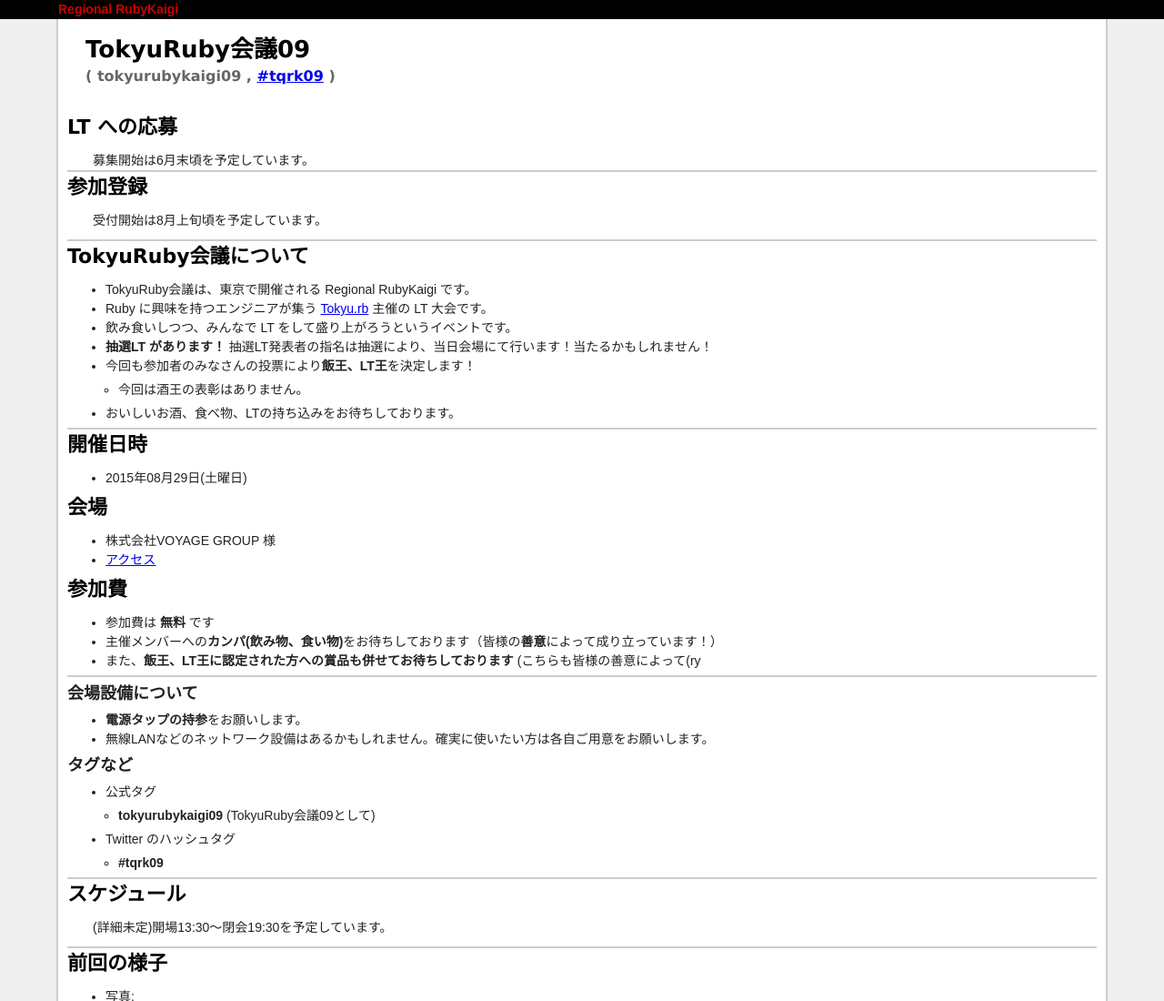
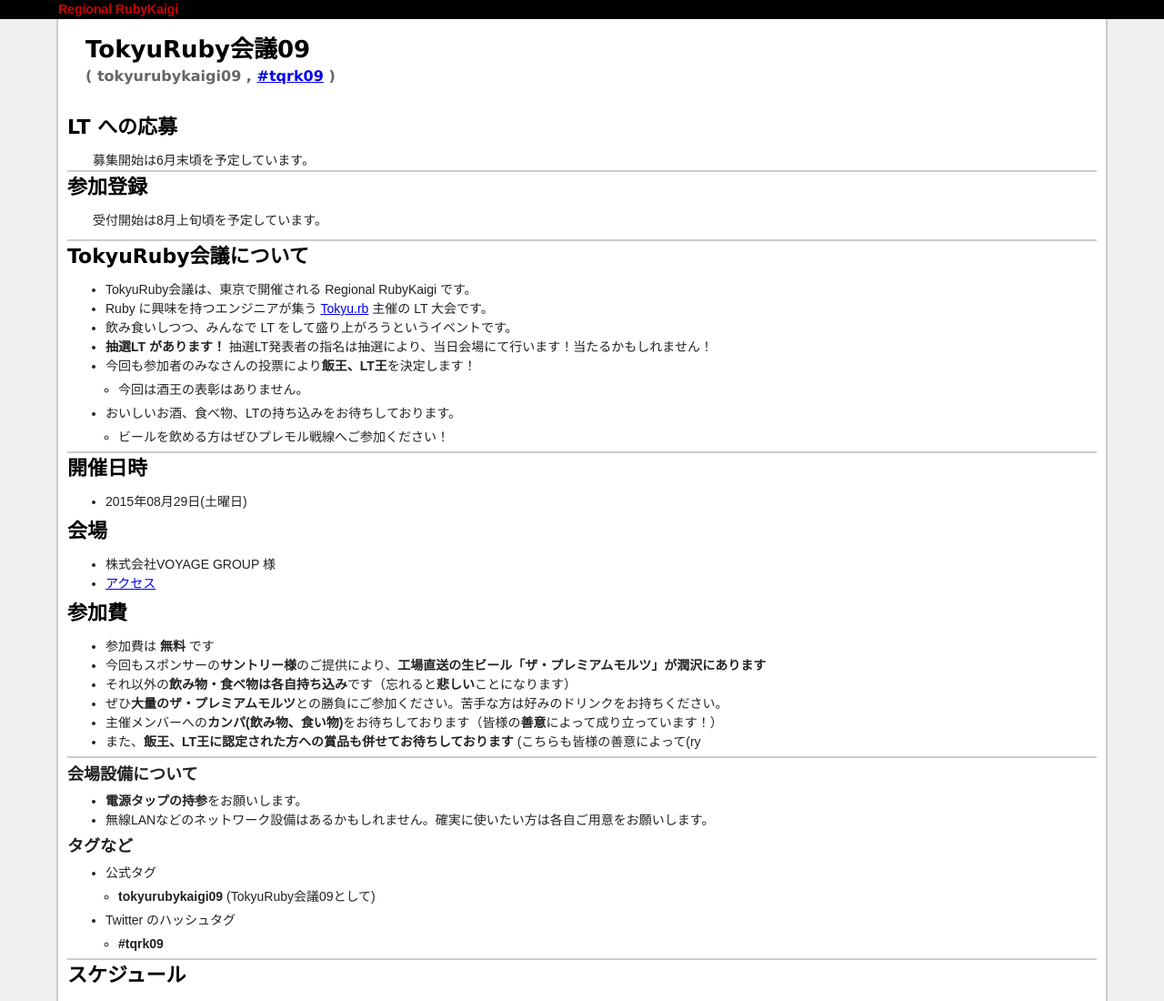
Before and after one commit to tokyurubykaigi/tokyu09, a plain HTML site: page index.html in a window 1280 px wide. Shown: the top 1100 px of the page at 91% size. Drawn offline with Linux system fonts and the light colour scheme.

Commit message:
add about プレモル.

```diff
--- a/index.html
+++ b/index.html
@@ -45,6 +45,7 @@
         <li>今回も参加者のみなさんの投票により<strong>飯王、LT王</strong>を決定します！
           <ul><li>今回は酒王の表彰はありません。</li></ul></li>
         <li>おいしいお酒、食べ物、LTの持ち込みをお待ちしております。</li>
+        <ul><li>ビールを飲める方はぜひプレモル戦線へご参加ください！</li></ul>
       </ul>
       <hr>
       <h3>開催日時</h3>
@@ -59,6 +60,9 @@
       <h3>参加費</h3>
       <ul>
         <li>参加費は <strong>無料</strong> です</li>
+        <li>今回もスポンサーの<strong>サントリー様</strong>のご提供により、<strong>工場直送の生ビール「ザ・プレミアムモルツ」が潤沢にあります</strong></li>
+        <li>それ以外の<strong>飲み物・食べ物は各自持ち込み</strong>です（忘れると<strong>悲しい</strong>ことになります）</li>
+        <li>ぜひ<strong>大量のザ・プレミアムモルツ</strong>との勝負にご参加ください。苦手な方は好みのドリンクをお持ちください。</li>
         <li>主催メンバーへの<strong>カンパ(飲み物、食い物)</strong>をお待ちしております（皆様の<strong>善意</strong>によって成り立っています！）</li>
         <li>また、<strong>飯王、LT王に認定された方への賞品も併せてお待ちしております</strong> (こちらも皆様の善意によって(ry</li>
       </ul>
```
